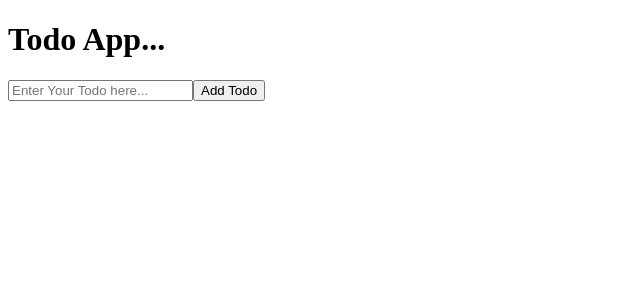
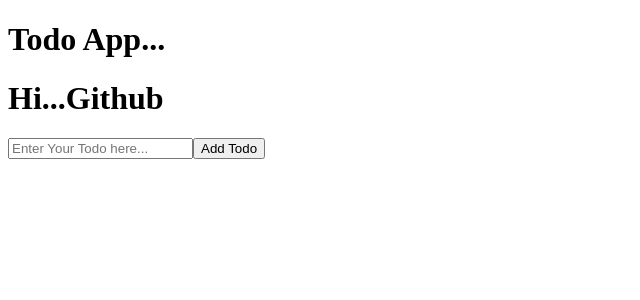
Before and after one commit to Charan27798/todo-list, a React (Vite) app: page / in a window 1280 px wide. Shown: the top 300 px of the page, without its empty margins (0-640 px from the left). Built offline with nearby package versions, Linux system fonts and the light colour scheme.

Commit message:
updated new h1 element

```diff
--- a/src/App.jsx
+++ b/src/App.jsx
@@ -43,6 +43,7 @@ const HandleEditTodo = (index)=>
   return (
     <div>
                   <h1> Todo App...</h1>
+                  <h1> Hi...Github</h1>
                   <input
                         type='text'
                         placeholder='Enter Your Todo here...'
```
